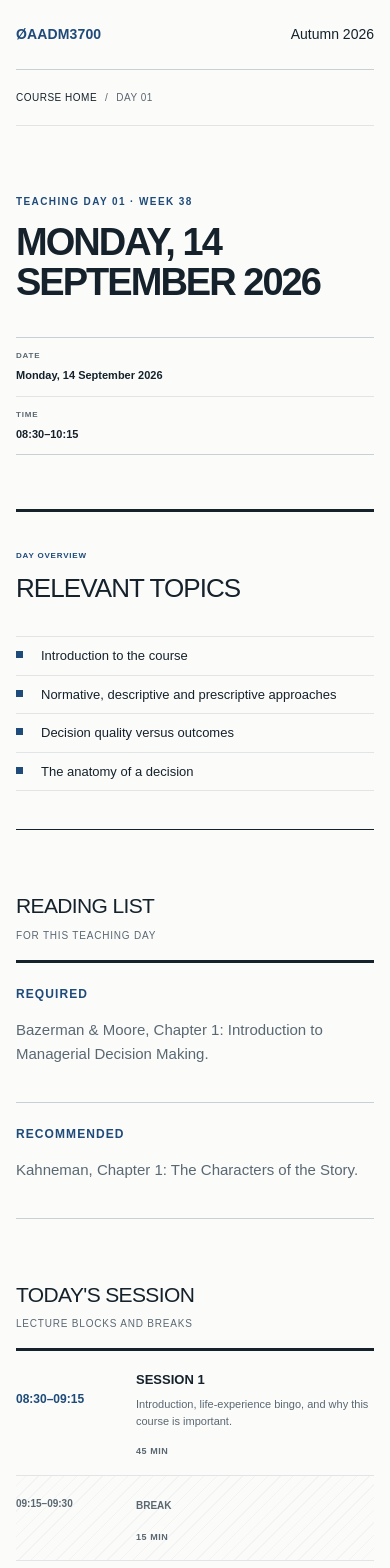
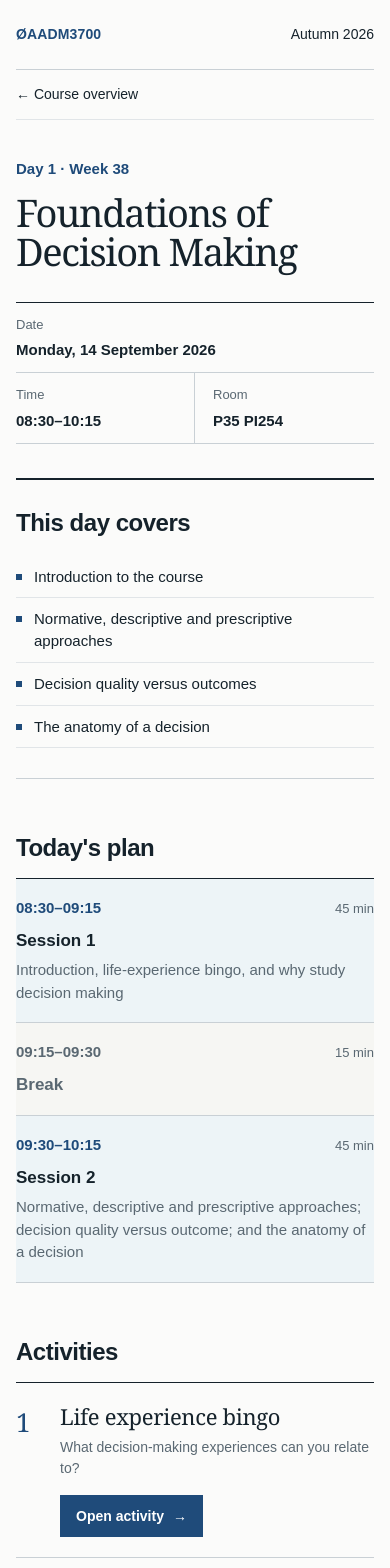
Before and after one commit to roya-esfan/decision_lab, a Next.js app: page /day/1 in a window 390 px wide. Shown: the top 1568 px of the page. Built offline with nearby package versions, Linux system fonts and the light colour scheme.

Commit message:
Redesign teaching day pages

```diff
--- /dev/null
+++ b/app/day/[dayNumber]/day.module.css
@@ -0,0 +1,434 @@
+.dayPage {
+  padding-bottom: 40px;
+}
+
+.breadcrumb {
+  display: flex;
+  min-height: 54px;
+  justify-content: space-between;
+  gap: 20px;
+  align-items: center;
+  border-bottom: 1px solid var(--fine-line);
+  color: var(--muted);
+  font-size: 14px;
+}
+
+.breadcrumb a {
+  color: var(--ink);
+  text-underline-offset: 4px;
+}
+
+.dayHeader {
+  display: grid;
+  padding: 52px 0 48px;
+  grid-template-columns: minmax(0, 1.4fr) minmax(310px, .7fr);
+  gap: clamp(50px, 8vw, 110px);
+  align-items: end;
+}
+
+.dayTitle > p {
+  margin: 0 0 12px;
+  color: var(--accent);
+  font-size: 15px;
+  font-weight: 700;
+}
+
+.dayTitle h1 {
+  max-width: 750px;
+  margin: 0;
+  font-family: Georgia, "Times New Roman", serif;
+  font-size: clamp(38px, 5vw, 58px);
+  font-weight: 400;
+  letter-spacing: -.035em;
+  line-height: 1.04;
+  text-wrap: pretty;
+}
+
+.dayFacts {
+  margin: 0;
+  border-top: 1px solid var(--ink);
+}
+
+.dayFacts > div {
+  display: grid;
+  min-height: 52px;
+  padding: 10px 0;
+  grid-template-columns: 62px 1fr;
+  gap: 16px;
+  align-items: baseline;
+  border-bottom: 1px solid var(--line);
+}
+
+.dayFacts dt {
+  color: var(--muted);
+  font-size: 13px;
+}
+
+.dayFacts dd {
+  margin: 0;
+  font-size: 15px;
+  font-weight: 700;
+  line-height: 1.4;
+}
+
+.dayOverview {
+  display: grid;
+  padding: 28px 0 30px;
+  grid-template-columns: minmax(190px, .6fr) minmax(0, 1.5fr);
+  gap: clamp(36px, 7vw, 90px);
+  border-top: 2px solid var(--ink);
+  border-bottom: 1px solid var(--line);
+}
+
+.dayOverview h2,
+.sectionHeading h2 {
+  margin: 0;
+  font-size: 24px;
+  font-weight: 600;
+  letter-spacing: -.02em;
+  line-height: 1.25;
+}
+
+.dayOverview > div > p {
+  max-width: 260px;
+  margin: 8px 0 0;
+  color: var(--muted);
+  font-size: 14px;
+  line-height: 1.5;
+}
+
+.dayOverview ul {
+  display: grid;
+  margin: 0;
+  padding: 0;
+  grid-template-columns: 1fr 1fr;
+  gap: 0 32px;
+  list-style: none;
+}
+
+.dayOverview li {
+  position: relative;
+  padding: 10px 0 10px 18px;
+  border-bottom: 1px solid var(--fine-line);
+  font-size: 15px;
+  line-height: 1.45;
+}
+
+.dayOverview li::before {
+  position: absolute;
+  top: 18px;
+  left: 0;
+  width: 6px;
+  height: 6px;
+  background: var(--accent);
+  content: "";
+}
+
+.sessionSection,
+.assignmentSection,
+.readingSection {
+  padding-top: 54px;
+}
+
+.sectionHeading {
+  display: flex;
+  margin-bottom: 15px;
+  justify-content: space-between;
+  gap: 28px;
+  align-items: baseline;
+}
+
+.sectionHeading > p {
+  margin: 0;
+  color: var(--muted);
+  font-size: 14px;
+}
+
+.sessionList,
+.assignmentList {
+  margin: 0;
+  padding: 0;
+  border-top: 1px solid var(--ink);
+  list-style: none;
+}
+
+.sessionList li {
+  display: grid;
+  min-height: 92px;
+  padding: 18px 0;
+  grid-template-columns: 150px minmax(0, 1fr) 70px;
+  gap: 28px;
+  align-items: center;
+  background: #edf4f7;
+  border-bottom: 1px solid var(--line);
+}
+
+.sessionList time {
+  color: var(--accent);
+  font-size: 15px;
+  font-weight: 700;
+}
+
+.sessionList strong {
+  font-size: 17px;
+}
+
+.sessionList p {
+  max-width: 760px;
+  margin: 6px 0 0;
+  color: var(--muted);
+  font-size: 15px;
+  line-height: 1.5;
+}
+
+.sessionList > li > span {
+  color: var(--muted);
+  font-size: 13px;
+  text-align: right;
+}
+
+.sessionList .breakRow {
+  min-height: 58px;
+  background: #f6f6f3;
+}
+
+.breakRow time,
+.breakRow strong {
+  color: var(--muted);
+}
+
+.assignmentList li {
+  display: grid;
+  min-height: 112px;
+  padding: 20px 0;
+  grid-template-columns: 38px minmax(0, 1fr) auto;
+  gap: 24px;
+  align-items: center;
+  border-bottom: 1px solid var(--line);
+}
+
+.assignmentNumber {
+  align-self: start;
+  color: var(--accent);
+  font-family: Georgia, "Times New Roman", serif;
+  font-size: 26px;
+}
+
+.assignmentList h3 {
+  margin: 0;
+  font-family: Georgia, "Times New Roman", serif;
+  font-size: 22px;
+  font-weight: 400;
+  letter-spacing: -.015em;
+  line-height: 1.25;
+}
+
+.assignmentList div > p {
+  max-width: 700px;
+  margin: 7px 0 0;
+  color: var(--muted);
+  font-size: 14px;
+  line-height: 1.5;
+}
+
+.assignmentLink {
+  display: inline-flex;
+  min-height: 42px;
+  padding: 0 16px;
+  align-items: center;
+  justify-content: center;
+  gap: 9px;
+  background: var(--accent);
+  color: #fff;
+  font-size: 14px;
+  font-weight: 700;
+  text-decoration: none;
+  white-space: nowrap;
+}
+
+.assignmentLink:hover {
+  background: var(--accent-dark);
+}
+
+.assignmentPending {
+  color: var(--muted);
+  font-size: 14px;
+  white-space: nowrap;
+}
+
+.readingGroups {
+  display: grid;
+  grid-template-columns: repeat(auto-fit, minmax(250px, 1fr));
+  border-top: 1px solid var(--ink);
+}
+
+.readingGroups > section {
+  padding: 22px 30px 24px 0;
+  border-right: 1px solid var(--line);
+  border-bottom: 1px solid var(--line);
+}
+
+.readingGroups > section:not(:first-child) {
+  padding-left: 30px;
+}
+
+.readingGroups > section:last-child {
+  border-right: 0;
+}
+
+.readingGroups h3 {
+  margin: 0 0 14px;
+  color: var(--accent);
+  font-size: 15px;
+}
+
+.readingGroups ul {
+  margin: 0;
+  padding-left: 20px;
+}
+
+.readingGroups li {
+  margin-bottom: 12px;
+  color: var(--muted);
+  font-size: 16px;
+  line-height: 1.55;
+}
+
+.planPending {
+  padding: 22px 0;
+  border-top: 1px solid var(--ink);
+  border-bottom: 1px solid var(--line);
+}
+
+.planPending p {
+  margin: 0;
+  color: var(--muted);
+  font-size: 15px;
+}
+
+@media (max-width: 850px) {
+  .dayHeader {
+    grid-template-columns: 1fr;
+    gap: 30px;
+  }
+
+  .dayFacts {
+    display: grid;
+    grid-template-columns: 1.4fr .75fr .75fr;
+  }
+
+  .dayFacts > div {
+    padding: 12px 18px;
+    grid-template-columns: 1fr;
+    gap: 5px;
+    border-right: 1px solid var(--line);
+  }
+
+  .dayFacts > div:first-child {
+    padding-left: 0;
+  }
+
+  .dayFacts > div:last-child {
+    border-right: 0;
+  }
+
+  .assignmentList li {
+    grid-template-columns: 34px minmax(0, 1fr);
+  }
+
+  .assignmentLink {
+    grid-column: 2;
+    width: fit-content;
+  }
+
+  .assignmentPending {
+    grid-column: 2;
+  }
+}
+
+@media (max-width: 650px) {
+  .breadcrumb {
+    min-height: 50px;
+  }
+
+  .dayHeader {
+    padding: 38px 0 34px;
+  }
+
+  .dayTitle h1 {
+    font-size: 38px;
+  }
+
+  .dayFacts {
+    grid-template-columns: 1fr 1fr;
+  }
+
+  .dayFacts > div:first-child {
+    grid-column: 1 / -1;
+    padding-left: 0;
+    border-right: 0;
+  }
+
+  .dayFacts > div:nth-child(2) {
+    padding-left: 0;
+  }
+
+  .dayOverview {
+    grid-template-columns: 1fr;
+    gap: 18px;
+  }
+
+  .dayOverview > div > p {
+    max-width: 440px;
+  }
+
+  .dayOverview ul {
+    grid-template-columns: 1fr;
+  }
+
+  .sectionHeading {
+    align-items: flex-start;
+    flex-direction: column;
+    gap: 6px;
+  }
+
+  .sessionList li {
+    grid-template-columns: 1fr auto;
+    gap: 8px 16px;
+  }
+
+  .sessionList time {
+    grid-column: 1;
+  }
+
+  .sessionList li > div {
+    grid-column: 1 / -1;
+    grid-row: 2;
+  }
+
+  .sessionList > li > span {
+    grid-column: 2;
+    grid-row: 1;
+  }
+
+  .readingGroups {
+    grid-template-columns: 1fr;
+  }
+
+  .readingGroups > section,
+  .readingGroups > section:not(:first-child) {
+    padding: 22px 0;
+    border-right: 0;
+  }
+}
+
+@media (max-width: 430px) {
+  .assignmentList li {
+    grid-template-columns: 28px minmax(0, 1fr);
+    gap: 16px;
+  }
+
+  .assignmentLink {
+    grid-column: 2;
+  }
+}
--- a/app/day/[dayNumber]/page.tsx
+++ b/app/day/[dayNumber]/page.tsx
@@ -2,7 +2,7 @@ import Link from "next/link";
 import { notFound } from "next/navigation";
 import { CourseShell } from "../../components/course-shell";
 import { courseDays } from "@/content/course";
-import styles from "../../course.module.css";
+import styles from "./day.module.css";
 
 export function generateStaticParams() {
   return courseDays.map((day) => ({ dayNumber: String(day.number) }));
@@ -26,49 +26,44 @@ export default async function DayPage({
 
   return (
     <CourseShell>
-      <main>
+      <main className={styles.dayPage}>
         <nav className={styles.breadcrumb} aria-label="Breadcrumb">
-          <Link href="/">Course home</Link><span>/</span><span>Day {String(day.number).padStart(2, "0")}</span>
+          <Link href="/">← Course overview</Link>
         </nav>
 
         <header className={styles.dayHeader}>
-          <p className={styles.eyebrow}>Teaching day {String(day.number).padStart(2, "0")} · Week {day.week}</p>
-          <h1>{day.date}</h1>
+          <div className={styles.dayTitle}>
+            <p>Day {day.number} · Week {day.week}</p>
+            <h1>{day.title}</h1>
+          </div>
           <dl className={styles.dayFacts}>
-            <div><dt>Date</dt><dd>{day.date}</dd></div>
-            <div><dt>Time</dt><dd>{day.time}</dd></div>
+            <div>
+              <dt>Date</dt>
+              <dd>{day.date}</dd>
+            </div>
+            <div>
+              <dt>Time</dt>
+              <dd>{day.time}</dd>
+            </div>
+            <div>
+              <dt>Room</dt>
+              <dd>{day.room}</dd>
+            </div>
           </dl>
         </header>
 
         <section className={styles.dayOverview} aria-labelledby="topics-title">
           <div>
-            <p className={styles.sectionLabel}>Day overview</p>
-            <h2 id="topics-title">Relevant topics</h2>
+            <h2 id="topics-title">This day covers</h2>
           </div>
-          <ul className={styles.topicList}>
+          <ul>
             {day.topics.map((topic) => <li key={topic}>{topic}</li>)}
           </ul>
         </section>
 
-        <section className={styles.readingSection} aria-labelledby="reading-title">
-          <div className={styles.sectionTitle}>
-            <h2 id="reading-title">Reading list</h2>
-            <p>For this teaching day</p>
-          </div>
-          <div className={styles.readingGroups}>
-            {readingGroups.map((group) => (
-              <div key={group.label}>
-                <h3>{group.label}</h3>
-                <ul>{group.items.map((item) => <li key={item}>{item}</li>)}</ul>
-              </div>
-            ))}
-          </div>
-        </section>
-
         <section className={styles.sessionSection} aria-labelledby="session-title">
-          <div className={styles.sectionTitle}>
-            <h2 id="session-title">Today&apos;s session</h2>
-            <p>{day.sessions.length > 0 ? "Lecture blocks and breaks" : "Detailed plan to follow"}</p>
+          <div className={styles.sectionHeading}>
+            <h2 id="session-title">Today&apos;s plan</h2>
           </div>
           {day.sessions.length > 0 ? (
             <ol className={styles.sessionList}>
@@ -85,37 +80,53 @@ export default async function DayPage({
             </ol>
           ) : (
             <div className={styles.planPending}>
-              <span>{String(day.number).padStart(2, "0")}</span>
-              <p>The detailed 45-minute sessions and breaks will be added here.</p>
+              <p>The detailed plan for this teaching day will be added here.</p>
             </div>
           )}
         </section>
 
         <section className={styles.assignmentSection} aria-labelledby="assignments-title">
-          <div className={styles.sectionTitle}>
-            <h2 id="assignments-title">Assignments</h2>
-            <p>{day.assignments.length > 0 ? `${day.assignments.length} prepared` : "Added as the course develops"}</p>
+          <div className={styles.sectionHeading}>
+            <h2 id="assignments-title">Activities</h2>
           </div>
           {day.assignments.length > 0 ? (
             <ol className={styles.assignmentList}>
               {day.assignments.map((assignment) => (
                 <li key={assignment.number}>
-                  <span className={styles.activityNumber}>{String(assignment.number).padStart(2, "0")}</span>
+                  <span className={styles.assignmentNumber}>{assignment.number}</span>
                   <div>
-                    <p className={styles.eyebrow}>Assignment {assignment.number}</p>
                     <h3>{assignment.title}</h3>
                     <p>{assignment.description}</p>
                   </div>
-                  <Link className={styles.primaryLink} href={assignment.href}>Open assignment</Link>
+                  {assignment.status === "ready" ? (
+                    <Link className={styles.assignmentLink} href={assignment.href}>
+                      Open activity <span aria-hidden="true">→</span>
+                    </Link>
+                  ) : (
+                    <span className={styles.assignmentPending}>Details to follow</span>
+                  )}
                 </li>
               ))}
             </ol>
           ) : (
             <div className={styles.planPending}>
-              <span>—</span>
               <p>No assignments have been added to this day yet.</p>
             </div>
           )}
+        </section>
+
+        <section className={styles.readingSection} aria-labelledby="reading-title">
+          <div className={styles.sectionHeading}>
+            <h2 id="reading-title">Reading list</h2>
+          </div>
+          <div className={styles.readingGroups}>
+            {readingGroups.map((group) => (
+              <section key={group.label}>
+                <h3>{group.label}</h3>
+                <ul>{group.items.map((item) => <li key={item}>{item}</li>)}</ul>
+              </section>
+            ))}
+          </div>
         </section>
       </main>
     </CourseShell>
--- a/content/course.ts
+++ b/content/course.ts
@@ -66,7 +66,7 @@ export const courseDays: CourseDay[] = [
         label: "Session 1",
         duration: "45 min",
         description:
-          "Introduction, life-experience bingo, and why this course is important.",
+          "Introduction, life-experience bingo, and why study decision making",
         kind: "teaching",
       },
       {
@@ -80,37 +80,44 @@ export const courseDays: CourseDay[] = [
         label: "Session 2",
         duration: "45 min",
         description:
-          "Normative, descriptive and prescriptive approaches; decision quality versus outcome; and the anatomy of a decision.",
+          "Normative, descriptive and prescriptive approaches; decision quality versus outcome; and the anatomy of a decision",
         kind: "teaching",
       },
     ],
     assignments: [
       {
         number: 1,
+        title: "Life experience bingo",
+        description: "What decision-making experiences can you relate to?",
+        href: "/day/1/life-experience-bingo",
+        status: "ready",
+      },
+      {
+        number: 2,
         title: "A two-player bargain",
-        description: "Respond to three offers.",
+        description: "Respond to three offers",
         href: "/day/1/assignment-1",
         status: "ready",
       },
       {
-        number: 2,
-        title: "Which result feels better?",
-        description: "Choose the exam result that makes you feel happier at first glance.",
+        number: 3,
+        title: "Which exam results feel better?",
+        description: "Choose based on your immediate reaction",
         href: "/day/1/assignment-2",
         status: "ready",
       },
       {
-        number: 3,
-        title: "Build a rational decision",
-        description: "Apply six steps to a problem of your own and compare weighted alternatives.",
+        number: 4,
+        title: "Make a rational decision",
+        description: "Apply six steps to a problem of your own and compare weighted alternatives",
         href: "/day/1/assignment-3",
         status: "ready",
       },
       {
-        number: 4,
-        title: "How do you tend to think?",
+        number: 5,
+        title: "How do you prefer to think?",
         description:
-          "Complete the REI-10 and reflect on analytical engagement and intuitive trust.",
+          "Complete the REI-10 and explore your cognitive style",
         href: "/day/1/rei-10",
         status: "ready",
       },
```
